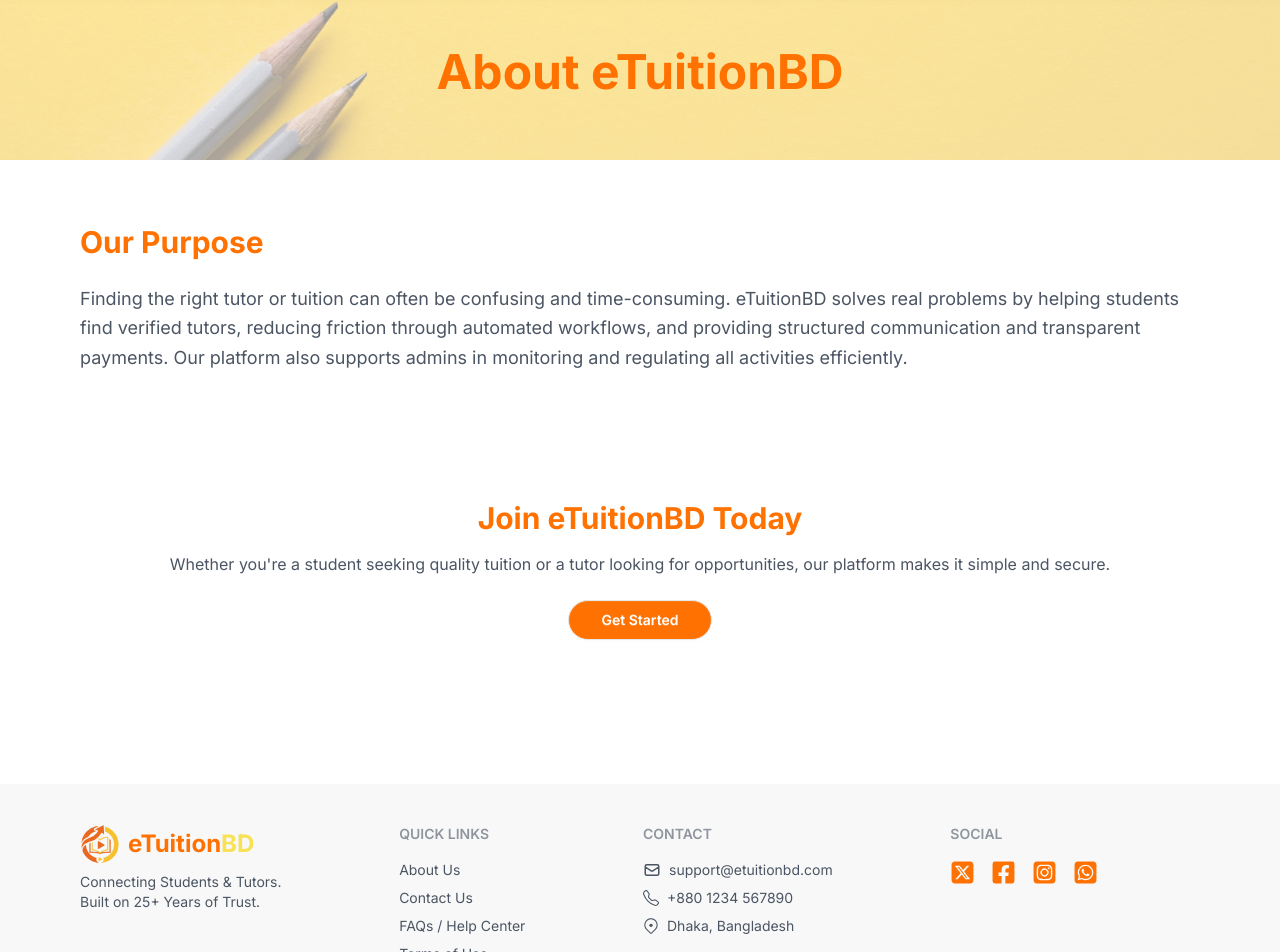
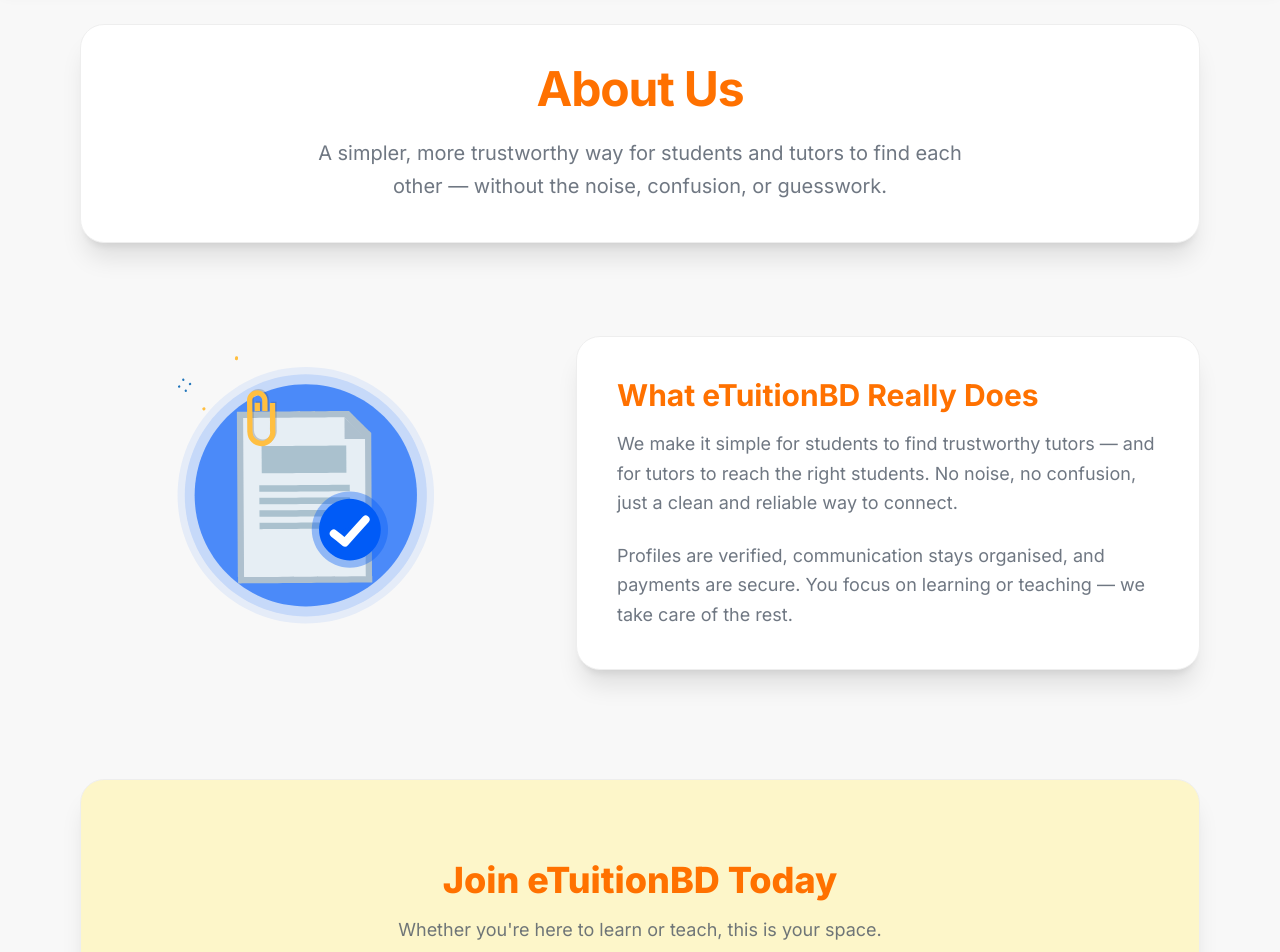
Before and after one commit to sakinkhan/eTuitionBD-b12a11-client, a React (Vite) app: page /about in a window 1280 px wide. Shown: the part 104-1056 px from the top of the page. Built offline with nearby package versions, Linux system fonts and the light colour scheme; no server answers.

Commit message:
navbar footer about us done

```diff
--- /dev/null
+++ b/src/components/Lotties/AboutLottie.jsx
@@ -0,0 +1,18 @@
+import Lottie from "lottie-react";
+import React from "react";
+import animation from "../../animations/about-us.json";
+
+const AboutLottie = () => {
+  return (
+    <div style={{ width: 360, margin: "0 auto" }}>
+      <Lottie
+        animationData={animation}
+        loop={false}
+        autoplay={true}
+        style={{ width: "100%", height: "auto" }}
+      />
+    </div>
+  );
+};
+
+export default AboutLottie;
--- /dev/null
+++ b/src/components/ScrollToTopButton/ScrollToTopButton.jsx
@@ -0,0 +1,40 @@
+import React, { useEffect, useState } from "react";
+import { BsArrowUp } from "react-icons/bs";
+
+const ScrollToTopButton = () => {
+  const [visible, setVisible] = useState(false);
+
+  useEffect(() => {
+    const toggleVisibility = () => {
+      if (window.scrollY > 300) {
+        setVisible(true);
+      } else {
+        setVisible(false);
+      }
+    };
+
+    window.addEventListener("scroll", toggleVisibility);
+    return () => window.removeEventListener("scroll", toggleVisibility);
+  }, []);
+
+  const scrollToTop = () => {
+    window.scrollTo({ top: 0, behavior: "smooth" });
+  };
+
+  return (
+    <button
+      onClick={scrollToTop}
+      className={`
+        fixed bottom-6 right-6 z-50 p-3 rounded-full shadow-lg
+        bg-primary text-white
+        transition-all duration-300
+        hover:bg-secondary hover:text-gray-900
+        ${visible ? "opacity-100 scale-100" : "opacity-0 scale-0"}
+      `}
+    >
+      <BsArrowUp size={22} />
+    </button>
+  );
+};
+
+export default ScrollToTopButton;
--- a/src/index.css
+++ b/src/index.css
@@ -1,8 +1,4 @@
 @import url('https://fonts.googleapis.com/css2?family=Inter:ital,opsz,wght@0,14..32,100..900;1,14..32,100..900&display=swap');
-
-@import "~slick-carousel/slick/slick.css";
-@import "~slick-carousel/slick/slick-theme.css";
-
 
 @import "tailwindcss";
 @plugin "daisyui";
@@ -16,6 +12,7 @@
     --color-secondary: #f8e152;
     --color-accent: #fef5bd;
     --icon-color: #ff7100;
+    --color-neutral: #FFF4E0;
     --color-base-content: #4B5563;
 }
 
@@ -25,7 +22,9 @@
 
     --color-primary: #ff7100;
     --color-secondary: #f8e152;
+    --color-accent: #3B382D;
     --icon-color: #f8e152;
+    --color-neutral: #33332A;
     --color-base-content: oklch(4.87 0.01 258.34 / 1);
 }
 
--- a/src/layouts/AuthLayout.jsx
+++ b/src/layouts/AuthLayout.jsx
@@ -1,7 +1,7 @@
 import React from "react";
 import Logo from "../components/Logo/Logo";
 import { Outlet } from "react-router";
-import WelcomeLottie from "../components/WelcomeLottie/WelcomeLottie";
+import WelcomeLottie from "../components/Lotties/WelcomeLottie";
 
 const AuthLayout = () => {
   return (
--- a/src/layouts/RootLayout.jsx
+++ b/src/layouts/RootLayout.jsx
@@ -2,6 +2,7 @@
 import { Outlet } from "react-router";
 import Footer from "../pages/shared/Footer/Footer";
 import Navbar from "../pages/shared/Navbar/Navbar";
+import ScrollToTopButton from "../components/ScrollToTopButton/ScrollToTopButton";
 
 const RootLayout = () => {
   return (
@@ -9,6 +10,7 @@
       <Navbar></Navbar>
       <Outlet></Outlet>
       <Footer></Footer>
+      <ScrollToTopButton></ScrollToTopButton>
     </div>
   );
 };
--- a/src/pages/About/About.jsx
+++ b/src/pages/About/About.jsx
@@ -1,60 +1,62 @@
 import React from "react";
 import { Link } from "react-router";
-import { BsCheckCircleFill } from "react-icons/bs";
-import Logo from "../../components/Logo/Logo";
-import KeyFeatures from "../../components/KeyFeatures/KeyFeatures";
-import aboutBG from "../../assets/about-us-bg.jpg";
+import AboutLottie from "../../components/Lotties/AboutLottie";
 
 const AboutUs = () => {
   return (
-    <div className="min-h-screen bg-base-100 text-base-content transition-colors duration-300">
-      <section className="relative bg-base-200 py-16">
-        {/* Background image with gradient overlay */}
-        <div
-          className="absolute inset-0 w-full h-full"
-          style={{
-            backgroundImage: `linear-gradient(rgba(255,255,255,0.6), rgba(255,255,255,0.6)), url(${aboutBG})`,
-            backgroundSize: "cover",
-            backgroundPosition: "center",
-            backgroundRepeat: "no-repeat",
-          }}
-        ></div>
-
-        {/* Content on top */}
-        <div className="relative max-w-6xl mx-auto px-5">
-          <h1 className="text-3xl sm:text-4xl md:text-5xl font-bold text-primary text-center z-10 relative">
-            About eTuitionBD
-          </h1>
-        </div>
+    <div className="min-h-screen bg-base-200 text-base-content pb-24 pt-10 transition-colors duration-300">
+      {/* Header Section */}
+      <section className="mx-6 md:mx-20 rounded-3xl shadow-xl bg-base-100 backdrop-blur-xl border border-base-300 py-10 px-8 transition-colors duration-300">
+        <h1 className="text-3xl md:text-5xl font-bold text-primary tracking-tight text-center">
+          About Us
+        </h1>
+        <p className="max-w-2xl mx-auto mt-6 text-lg md:text-xl text-center text-base-content/80 leading-relaxed">
+          A simpler, more trustworthy way for students and tutors to find each
+          other — without the noise, confusion, or guesswork.
+        </p>
       </section>
 
-      {/* Purpose Section */}
-      <section className="py-16">
-        <div className="px-10 md:px-20">
-          <h2 className="text-3xl font-bold  text-primary mb-6">Our Purpose</h2>
-          <p className="text-lg text-base-content leading-relaxed">
-            Finding the right tutor or tuition can often be confusing and
-            time-consuming. eTuitionBD solves real problems by helping students
-            find verified tutors, reducing friction through automated workflows,
-            and providing structured communication and transparent payments. Our
-            platform also supports admins in monitoring and regulating all
-            activities efficiently.
-          </p>
+      {/* Main Content */}
+      <div className="flex flex-col lg:flex-row items-center justify-between gap-12 px-6 md:px-20 mt-20">
+        {/* Lottie */}
+        <div className="flex-1 max-w-md">
+          <AboutLottie />
         </div>
-      </section>
 
-      {/* Call to Action Section */}
-      <section className="py-16 text-center">
-        <h3 className="text-2xl md:text-3xl font-bold mb-4 text-primary">
+        {/* Editorial Text */}
+        <div className="flex-1 max-w-2xl">
+          <div className="bg-base-100 backdrop-blur-xl p-10 rounded-3xl shadow-xl border border-base-300 transition-colors duration-300">
+            <h2 className="text-2xl md:text-3xl font-bold text-primary mb-4">
+              What eTuitionBD Really Does
+            </h2>
+
+            <p className="text-lg text-base-content/80 leading-relaxed mb-6">
+              We make it simple for students to find trustworthy tutors — and
+              for tutors to reach the right students. No noise, no confusion,
+              just a clean and reliable way to connect.
+            </p>
+
+            <p className="text-lg text-base-content/80 leading-relaxed">
+              Profiles are verified, communication stays organised, and payments
+              are secure. You focus on learning or teaching — we take care of
+              the rest.
+            </p>
+          </div>
+        </div>
+      </div>
+
+      {/* Join eTuitionBD Section */}
+      <section className="mx-6 md:mx-20 mt-24 py-20 bg-accent/80 backdrop-blur-xl rounded-3xl shadow-xl border border-base-300 text-center transition-colors duration-300">
+        <h3 className="text-3xl md:text-4xl font-extrabold text-primary mb-4">
           Join eTuitionBD Today
         </h3>
-        <p className="text-base-content mb-6">
-          Whether you're a student seeking quality tuition or a tutor looking
-          for opportunities, our platform makes it simple and secure.
+        <p className="max-w-xl mx-auto text-lg text-base-content/80 mb-10">
+          Whether you're here to learn or teach, this is your space.
         </p>
+
         <Link
           to="/register"
-          className="btn bg-primary text-white hover:bg-secondary transition-colors duration-200 rounded-full px-8 py-3"
+          className="px-10 py-4 rounded-full text-white font-semibold text-lg bg-primary hover:bg-secondary hover:text-gray-900 transition-all duration-200 shadow-lg hover:shadow-2xl active:scale-95"
         >
           Get Started
         </Link>
--- a/src/pages/shared/Footer/Footer.jsx
+++ b/src/pages/shared/Footer/Footer.jsx
@@ -14,12 +14,16 @@
 const Footer = () => {
   return (
     <div>
-      <footer className="footer sm:footer-horizontal bg-base-200 p-10 md:px-20">
+      <footer className="footer sm:footer-horizontal bg-neutral p-10 md:px-20">
         <aside>
           <Logo></Logo>
           <p className="text">
             Connecting Students & Tutors. <br />
             Built on 25+ Years of Trust.
+          </p>
+          <p className="mt-15">
+            Copyright © {new Date().getFullYear()} - All rights reserved by
+            eTuitionBD
           </p>
         </aside>
         <nav>
@@ -38,15 +42,15 @@
         <nav>
           <h6 className="footer-title">Contact</h6>
           <div className="flex items-center gap-2 text-sm">
-            <HiOutlineMail size={18} />
+            <HiOutlineMail size={18} color="var(--icon-color)" />
             <span>support@etuitionbd.com</span>
           </div>
           <div className="flex items-center gap-2 text-sm">
-            <BsTelephone size={16} />
+            <BsTelephone size={16} color="var(--icon-color)" />
             <span>+880 1234 567890</span>
           </div>
           <div className="flex items-center gap-2 text-sm">
-            <GoLocation size={16} />
+            <GoLocation size={16} color="var(--icon-color)" />
             <span>Dhaka, Bangladesh</span>
           </div>
         </nav>
@@ -68,14 +72,6 @@
           </div>
         </nav>
       </footer>
-      <div className="footer sm:footer-horizontal footer-center bg-base-300 text-base-content p-4">
-        <aside>
-          <p className="">
-            Copyright © {new Date().getFullYear()} - All rights reserved by
-            eTuitionBD
-          </p>
-        </aside>
-      </div>
     </div>
   );
 };
--- a/src/pages/shared/Navbar/Navbar.jsx
+++ b/src/pages/shared/Navbar/Navbar.jsx
@@ -90,8 +90,11 @@
 
       {/* Right: Theme, Login/Signup or Profile */}
       <div className="navbar-end flex items-center gap-2">
-        {/* Theme toggle (visible everywhere) */}
-        <div className="tooltip tooltip-bottom" data-tip="Change Theme">
+        {/* Theme toggle */}
+        <div
+          className="tooltip tooltip-bottom tooltip-primary"
+          data-tip="Change Theme"
+        >
           <button
             onClick={toggleTheme}
             className="btn btn-ghost btn-circle text-lg"
```
Also changed, not shown: src/components/Lotties/WelcomeLottie.jsx (renamed from src/components/WelcomeLottie/WelcomeLottie.jsx).
